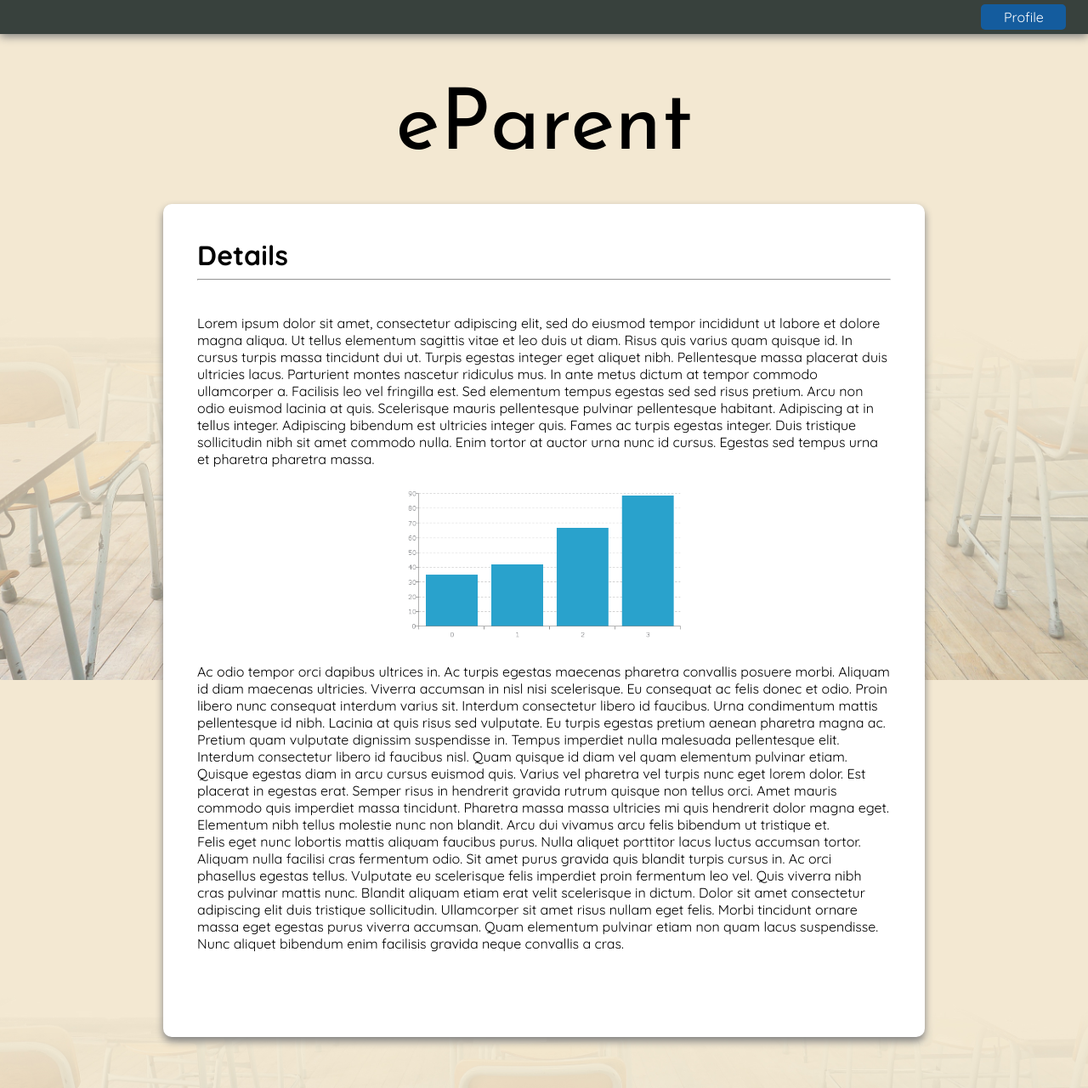
After one commit to Suchith19792/eParent, a PHP site: page /details.html in a window 1280 px wide. The commit adds this page. Shown: the whole page at 85% size. Run offline with PHP 8.4, Linux system fonts and the light colour scheme.

Commit message:
3rd workflow

```diff
--- /dev/null
+++ b/frontend-assignment/details.html
@@ -0,0 +1,68 @@
+<!DOCTYPE html>
+<html>
+<head>
+
+</head>
+  <title>eParent - Details</title>
+
+  <link rel="stylesheet" type="text/css" href="style.css">
+  <link href="https://fonts.googleapis.com/css?family=Josefin+Sans|Quicksand:400,700&display=swap" rel="stylesheet">
+  <link href="https://fonts.googleapis.com/css?family=Quicksand:400,700&display=swap" rel="stylesheet">
+  <meta charset="UTF-8">
+<body>
+
+<div class="navbar-wrapper">
+  <div class="login-wrapper">
+    <a href="profile.html" class="login-button">
+      Profile
+    </a>
+  </div>
+</div>
+
+<div class="logo-wrapper">
+  <div class="logo">
+    eParent
+  </div>
+</div>
+
+<div class="content-wrapper">
+
+
+  <div class="field-wrapper contained profile">
+    <h1>Details</h1>
+    <hr>
+
+        Lorem ipsum dolor sit amet, consectetur adipiscing elit, sed do eiusmod tempor incididunt ut labore et dolore magna aliqua.
+        Ut tellus elementum sagittis vitae et leo duis ut diam. Risus quis varius quam quisque id. In cursus turpis massa tincidunt dui ut.
+        Turpis egestas integer eget aliquet nibh. Pellentesque massa placerat duis ultricies lacus. Parturient montes nascetur ridiculus mus.
+        In ante metus dictum at tempor commodo ullamcorper a. Facilisis leo vel fringilla est. Sed elementum tempus egestas sed sed risus pretium.
+        Arcu non odio euismod lacinia at quis. Scelerisque mauris pellentesque pulvinar pellentesque habitant. Adipiscing at in tellus integer.
+        Adipiscing bibendum est ultricies integer quis. Fames ac turpis egestas integer. Duis tristique sollicitudin nibh sit amet commodo nulla.
+        Enim tortor at auctor urna nunc id cursus. Egestas sed tempus urna et pharetra pharetra massa.
+
+        <div class="photo-wrapper smaller">
+          <img class="photo" src="bar_chart.png" alt="Sample bar chart">
+        </div>
+
+        Ac odio tempor orci dapibus ultrices in. Ac turpis egestas maecenas pharetra convallis posuere morbi. Aliquam id diam maecenas ultricies.
+        Viverra accumsan in nisl nisi scelerisque. Eu consequat ac felis donec et odio. Proin libero nunc consequat interdum varius sit.
+        Interdum consectetur libero id faucibus. Urna condimentum mattis pellentesque id nibh. Lacinia at quis risus sed vulputate. Eu turpis egestas pretium aenean pharetra magna ac.
+        <br>
+        Pretium quam vulputate dignissim suspendisse in. Tempus imperdiet nulla malesuada pellentesque elit. Interdum consectetur libero id faucibus nisl.
+        Quam quisque id diam vel quam elementum pulvinar etiam. Quisque egestas diam in arcu cursus euismod quis. Varius vel pharetra vel turpis nunc eget
+        lorem dolor. Est placerat in egestas erat. Semper risus in hendrerit gravida rutrum quisque non tellus orci. Amet mauris commodo quis imperdiet
+        massa tincidunt. Pharetra massa massa ultricies mi quis hendrerit dolor magna eget. Elementum nibh tellus molestie nunc non blandit. Arcu dui
+        vivamus arcu felis bibendum ut tristique et.
+        <br>
+        Felis eget nunc lobortis mattis aliquam faucibus purus. Nulla aliquet porttitor lacus luctus accumsan tortor. Aliquam nulla facilisi cras
+        fermentum odio. Sit amet purus gravida quis blandit turpis cursus in. Ac orci phasellus egestas tellus. Vulputate eu scelerisque felis
+        imperdiet proin fermentum leo vel. Quis viverra nibh cras pulvinar mattis nunc. Blandit aliquam etiam erat velit scelerisque in dictum.
+        Dolor sit amet consectetur adipiscing elit duis tristique sollicitudin. Ullamcorper sit amet risus nullam eget felis. Morbi tincidunt
+        ornare massa eget egestas purus viverra accumsan. Quam elementum pulvinar etiam non quam lacus suspendisse. Nunc aliquet bibendum enim
+        facilisis gravida neque convallis a cras.
+  </div>
+
+</div>
+
+</body>
+</html>
--- a/frontend-assignment/profile.html
+++ b/frontend-assignment/profile.html
@@ -115,6 +115,11 @@
         ipsum pulvinar. Vestibulum sem dolor, feugiat et semper molestie, convallis ac justo. Cras accumsan ut lorem ut suscipit.
         Curabitur vel urna non velit facilisis condimentum. Integer vel ante nec ipsum tristique consequat.
       </div>
+      <div class="login-wrapper">
+        <a href="details.html" class="login-button">
+          Details
+        </a>
+      </div>
     </div>
   </div>
 
--- a/frontend-assignment/style.css
+++ b/frontend-assignment/style.css
@@ -117,6 +117,11 @@ hr {
   margin-bottom: 15px;
 }
 
+.smaller {
+  width: 40%;
+  margin-top: 15px;
+}
+
 .photo {
   max-width: 100%;
   max-height: 100%;
```
Also changed, not shown: frontend-assignment/bar_chart.png (added), 1 other file.
